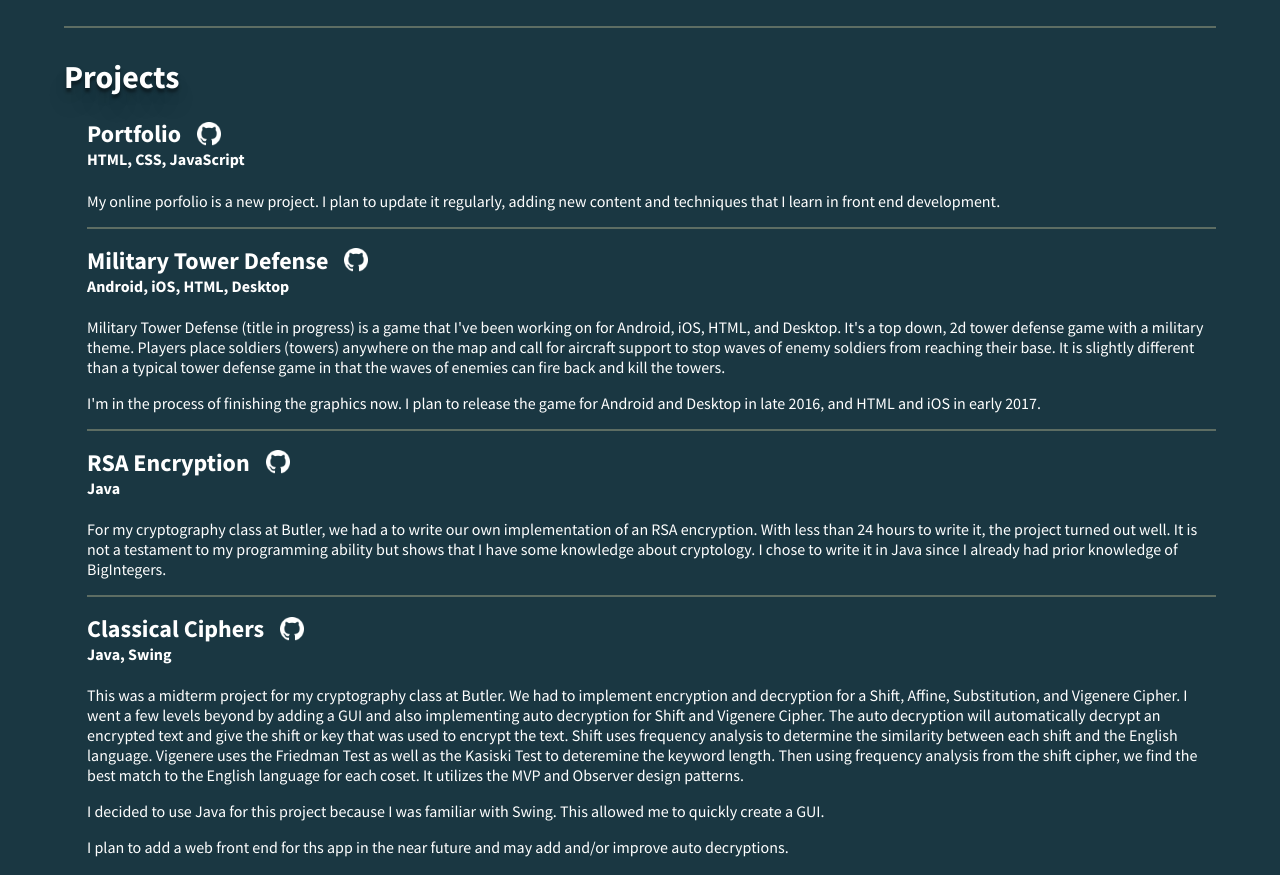
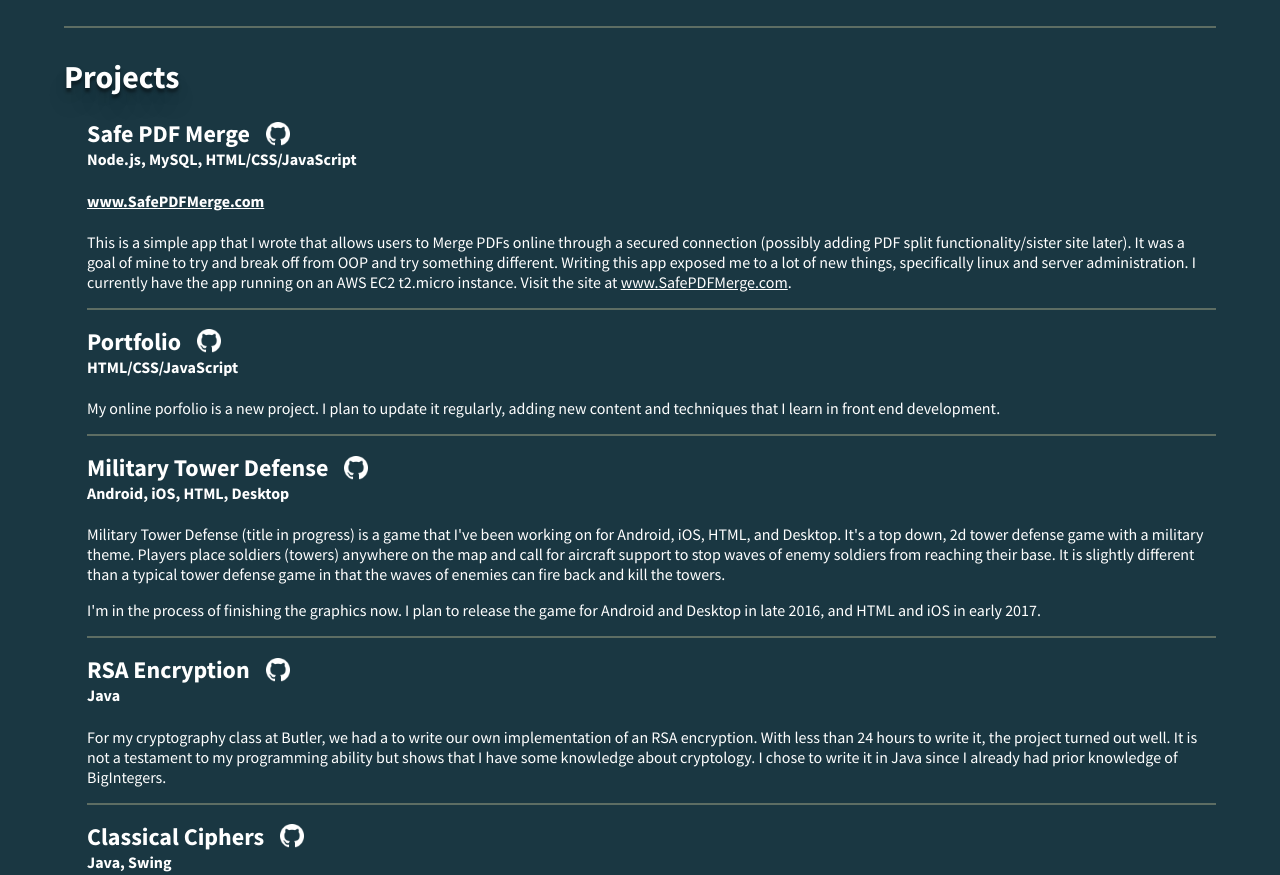
Before and after one commit to EricLSanders/Portfolio, a plain HTML site: page index.html in a window 1280 px wide. Shown: the part 1948-2823 px from the top of the page. Drawn offline with nearby package versions, Linux system fonts and the light colour scheme.

Commit message:
Updated project and added favicon
Updated project and added favicon

```diff
--- a/index.html
+++ b/index.html
@@ -3,6 +3,7 @@
 <head>
     <meta name="viewport" content="width=device-width, initial-scale=1" />
 	<title>Eric Sanders - Software Engineer</title>
+    <link rel="shortcut icon" type="image/png" href="assets/imgs/favicon.png"/>
     <link href='https://fonts.googleapis.com/css?family=Source+Sans+Pro:400,700' rel='stylesheet' type='text/css'>
 	<link rel="stylesheet" type="text/css" href="assets/portfolio.css">
     <!-- Async -->
@@ -39,8 +40,6 @@
               </ul>
         </nav>
     </header>
-
-
     <div id="home">
         <div id = "home-content">
 
@@ -137,13 +136,27 @@
     </div>
     <div id="projects">
         <h1>Projects</h1>
+
+        <div class = "content">
+            <p>
+                <h2> Safe PDF Merge </h2>
+                <a href="https://github.com/EricLeeSanders/safe-pdf-merge">
+                    <img src="assets/imgs/GitHub-Mark-Light-64px.png" alt="GitHub" height="24" width="24">
+                </a>
+                <h4> Node.js, MySQL, HTML/CSS/JavaScript</h4>
+                <h4> <a href="https://www.safepdfmerge.com">www.SafePDFMerge.com</a></h4>
+                This is a simple app that I wrote that allows users to Merge PDFs online through a secured connection (possibly adding PDF split functionality/sister site later). It was a goal of mine to try and break off from OOP and try something different. Writing this app exposed me to a lot of new things, specifically linux and server administration. I currently have the app running on an AWS EC2 t2.micro instance. Visit the site at <a href="https://www.safepdfmerge.com">www.SafePDFMerge.com</a>.
+            </p>
+            <hr>
+        </div>
+
         <div class = "content">
             <p>
                 <h2> Portfolio </h2>
                 <a href="https://github.com/EricLeeSanders/Portfolio">
                     <img src="assets/imgs/GitHub-Mark-Light-64px.png" alt="GitHub" height="24" width="24">
                 </a>
-                <h4> HTML, CSS, JavaScript</h4>
+                <h4> HTML/CSS/JavaScript</h4>
                 My online porfolio is a new project. I plan to update it regularly, adding new content and techniques that I learn in front end development.
             </p>
             <hr>
@@ -223,6 +236,7 @@
                  <ul>
                     <li>Princeton - Algorithms, Part 1</li>
                     <li>Princeton - Algorithms, Part 2</li>
+                    <li>Stanford -  Algorithms: Design and Analysis, Part 1
                     <li>MIT - Mathematics for Computer Science</li>
                 </ul>
             </p>
```
Also changed, not shown: assets/imgs/favicon.png (added), 1 other file.
